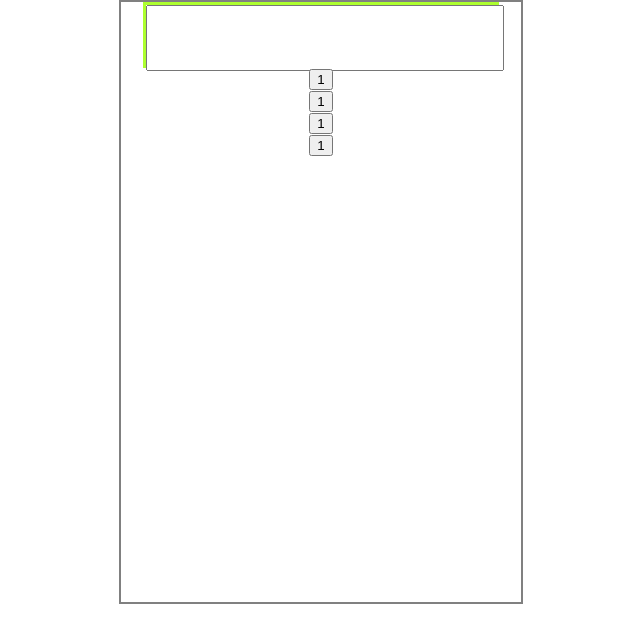
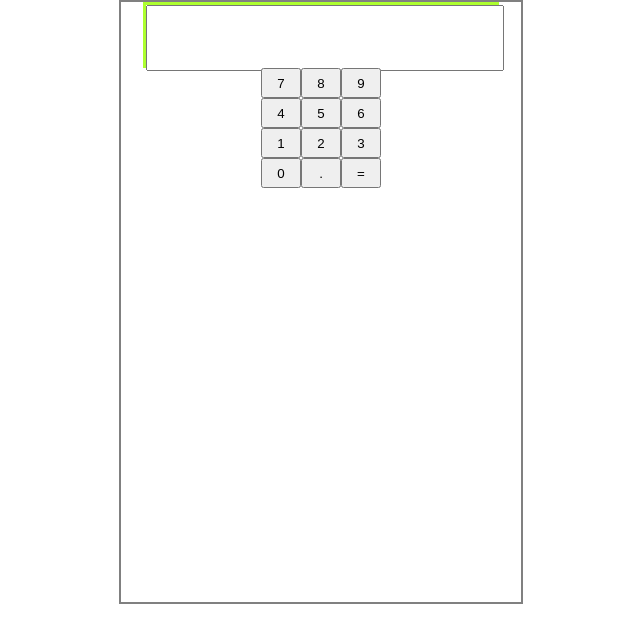
Before and after one commit to BagrijOstap/-alculator, a React (Create React App) app: page / in a window 1280 px wide. Shown: the top 642 px of the page, without its empty margins (319-959 px from the left). Built offline with nearby package versions, Linux system fonts and the light colour scheme.

Commit message:
aad numbers buttons

```diff
--- a/src/Components/InputsContainer/Button/Button.css
+++ b/src/Components/InputsContainer/Button/Button.css
@@ -1,3 +1,9 @@
-.Button{
+.simpleButton{
+    display: inline;
 
 }
+.cssButton{
+    width: 40px;
+    height: 30px;
+
+}
--- a/src/Components/InputsContainer/Button/Button.js
+++ b/src/Components/InputsContainer/Button/Button.js
@@ -6,7 +6,7 @@
 	const { label, onClick } = props;
 	return(
 		<div className="simpleButton">
-			<button onClick={onClick}>{label}</button>
+			<button onClick={onClick} className="cssButton">{label}</button>
 		</div>
 	)
 
--- a/src/Components/InputsContainer/NumbersPanel/NumbersPanel.css
+++ b/src/Components/InputsContainer/NumbersPanel/NumbersPanel.css
@@ -1,3 +1,3 @@
 .NumbersPanel{
-
+    display: block;
 }
--- a/src/Components/InputsContainer/NumbersPanel/NumbersPanel.js
+++ b/src/Components/InputsContainer/NumbersPanel/NumbersPanel.js
@@ -5,10 +5,26 @@
 const NumbersPanel = () => {
 	return(
 		<div className="NumbersPanel" >
-			<Button label="1" onClick={() => {console.log(1)}} />
-			<Button label="1" onClick={() => {console.log(1)}} />
-			<Button label="1" onClick={() => {console.log(1)}} />
-			<Button label="1" onClick={() => {console.log(1)}} />
+			<div>
+				<Button label="7" onClick={() => {console.log(1)}} />
+				<Button label="8" onClick={() => {console.log(1)}} />
+				<Button label="9" onClick={() => {console.log(1)}} />
+			</div>
+			<div>
+				<Button label="4" onClick={() => {console.log(1)}} />
+				<Button label="5" onClick={() => {console.log(1)}} />
+				<Button label="6" onClick={() => {console.log(1)}} />
+			</div>
+			<div>
+				<Button label="1" onClick={() => {console.log(1)}} />
+				<Button label="2" onClick={() => {console.log(1)}} />
+				<Button label="3" onClick={() => {console.log(1)}} />
+			</div>
+			<div>
+				<Button label="0" onClick={() => {console.log(1)}} />
+				<Button label="." onClick={() => {console.log(1)}} />
+				<Button label="=" onClick={() => {console.log(1)}} />
+			</div>
 		</div>
 	)
 };
```
